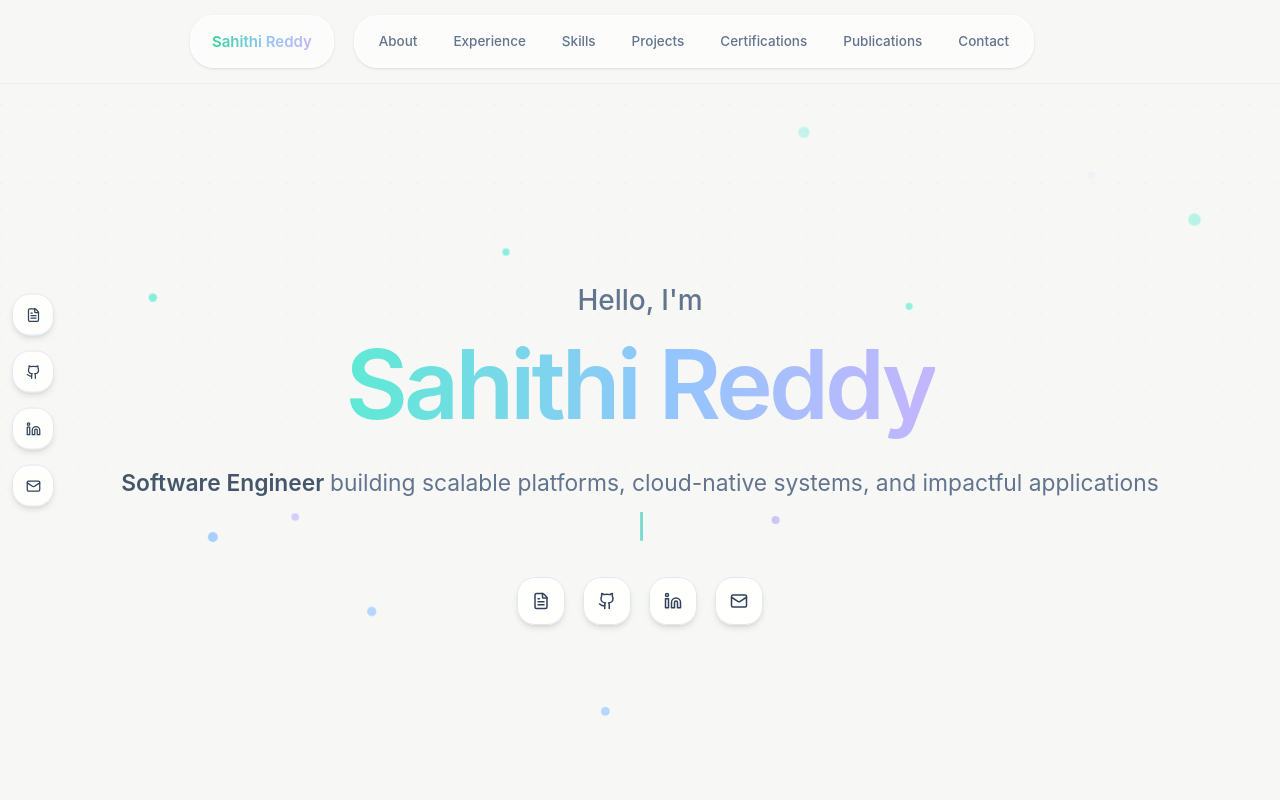
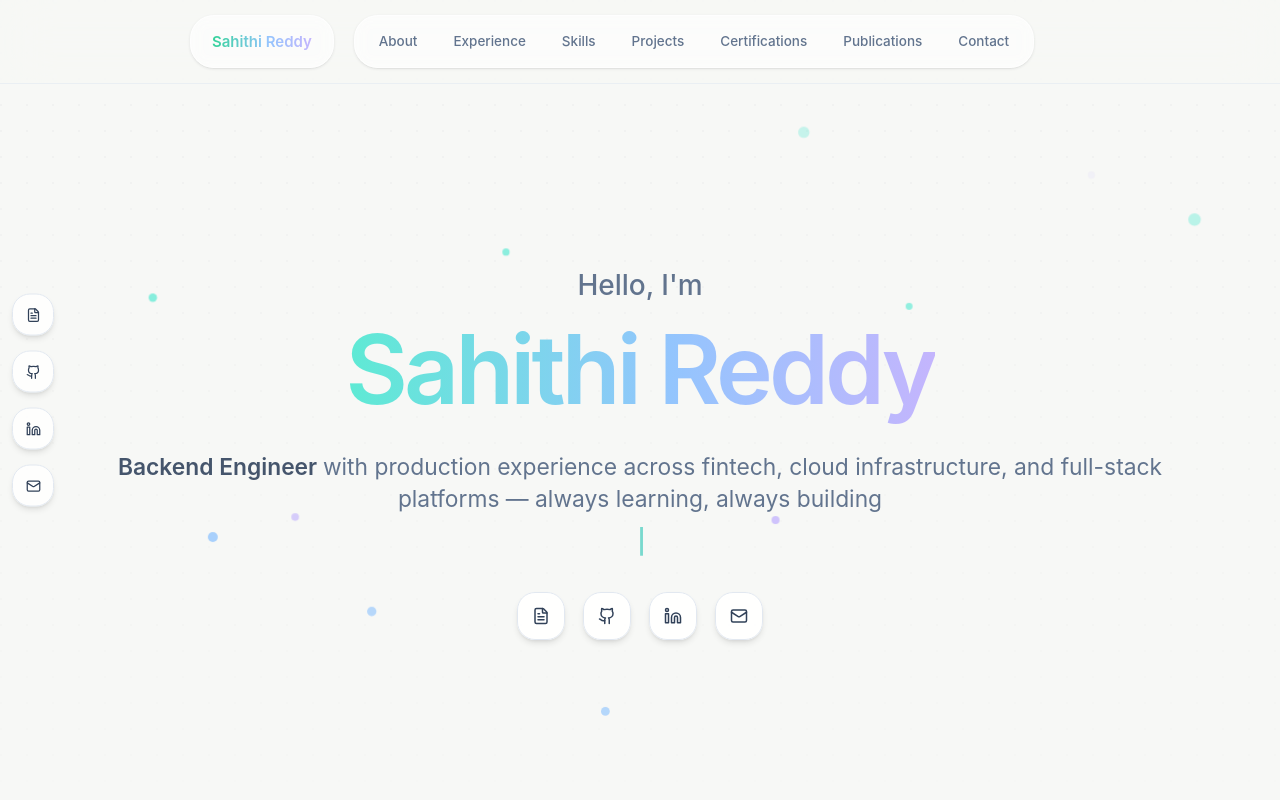
Before and after one commit to sahithireddys/sahithireddys.github.io, a React (Vite) app: page / in a window 1280 px wide. Shown: the top 800 px of the page. Built offline with nearby package versions, Linux system fonts and the light colour scheme.

Commit message:
Change job title to 'Backend Engineer'
Updated job title and description in HeroSection component.

```diff
--- a/src/components/HeroSection.jsx
+++ b/src/components/HeroSection.jsx
@@ -70,9 +70,9 @@ export default function HeroSection({ profile, displayText }) {
         </h1>
 
         <p className="relative z-10 mt-6 max-w-[1100px] px-6 text-center text-xl font-semibold leading-snug text-slate-600 md:text-[1.9rem]">
-          Software Engineer{" "}
+          Backend Engineer{" "}
           <span className="font-normal text-slate-500">
-            building scalable platforms, cloud-native systems, and impactful applications
+            with production experience across fintech, cloud infrastructure, and full-stack platforms — always learning, always building
           </span>
         </p>
 
```
